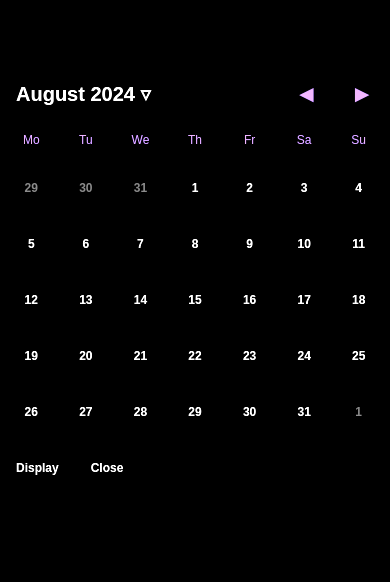
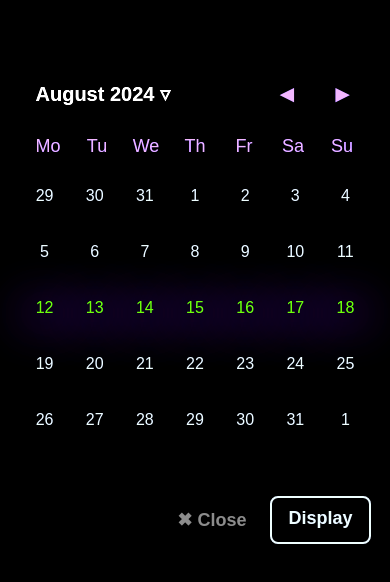
Before and after one commit to Visual-Riot/plaeen, a Next.js app: page /calendar in a window 390 px wide. Both pictures are taken after a click on the button 277 px from the left and 133 px from the top of the page. Shown: the top 582 px of the page. Built offline with nearby package versions, Linux system fonts and the light colour scheme; a web font is replaced by a local one.

Commit message:
add buttons to mobile calendar widget and refine week selection

```diff
--- a/src/app/(protected)/calendar/page.tsx
+++ b/src/app/(protected)/calendar/page.tsx
@@ -26,6 +26,7 @@ import {
   isBefore,
   addDays,
 } from "date-fns";
+import { start } from "repl";
 
 export default function Page() {
   // *** PLACEHOLDER FOR IMPORT CALENDARS FUNCTIONALITY ***
@@ -53,9 +54,9 @@ export default function Page() {
     setshowMobileCalendarWidget((prev) => !prev);
   };
 
-  const handleCalendarWidgetWeekSelect = (weekStart: Date) => {
-    setCurrentDate(weekStart);
-    setshowDesktopCalendarWidget(false);
+  const handleCalendarWidgetWeekSelect = (date: Date) => {
+    console.log("Selected week", date);
+    setCurrentDate(date);
   };
 
   // Reset dayHours state
@@ -113,43 +114,13 @@ export default function Page() {
     startOfWeek(currentDate, { weekStartsOn: 1 }).toDateString() ===
     startOfWeek(new Date(), { weekStartsOn: 1 }).toDateString();
 
-  // Check each day for events
-  const getCurrentWeekKey = (date: Date) => {
-    const start = startOfWeek(date, { weekStartsOn: 1 });
-    return format(start, "dd.MM.yyyy");
-  };
-
-  const hasEvents = (date: Date): boolean => {
-    const startDate = startOfWeek(currentDate, { weekStartsOn: 1 });
-    const weekKey = getCurrentWeekKey(currentDate);
-
-    for (let i = 0; i < 7; i++) {
-      const day = format(addDays(startDate, i), "EEEE");
-      const storedData = localStorage.getItem(`dayHours-${weekKey}`);
-
-      if (!storedData) {
-        return false;
-      }
-      const parsedData = JSON.parse(storedData);
-
-      if (Object.keys(parsedData).length === 0) {
-        return false;
-      } else {
-        return true;
-      }
-    }
-    return false;
-  };
-
-  useEffect(() => {}, [hasEvents]);
-
   return (
     // background
     <div className="relative min-h-screen bg-calendar-bg bg-cover bg-center flex justify-center items-center">
       {/* black overlay on background pic */}
       <div className="absolute inset-0 bg-black opacity-85"></div>
       {/* frosted glass */}
-      <div className="w-full md:w-4/5 min-h-screen md:min-h-4 bg-lightPurple bg-opacity-10 backdrop-filter backdrop-blur brightness-125 rounded-lg py-4 md:py-12 px-2 md:p-14">
+      <div className="w-full lg:w-4/5 min-h-screen lg:min-h-4 bg-lightPurple bg-opacity-10 backdrop-filter backdrop-blur brightness-125 rounded-lg py-4 md:py-12 px-2 md:p-14">
         {/* HEADLINE ROW */}
         {/* <div className="block md:flex md:justify-between"> */}
         <div className="flex justify-start md:justify-between">
@@ -199,11 +170,9 @@ export default function Page() {
                   }`}
                 >
                   <CalendarMobileWidget
-                    dayHours={dayHours}
                     currentDate={currentDate}
                     onWeekSelect={handleCalendarWidgetWeekSelect}
                     onClose={handleMobileCalendarPrevToggle}
-                    hasEvents={hasEvents}
                   />
                 </div>
               )}
@@ -294,7 +263,6 @@ export default function Page() {
           dayHours={dayHours}
           setDayHours={setDayHours}
           currentDate={currentDate}
-          hasEvents={hasEvents}
         />
 
         {/* Bottom Row with legend and submit button */}
--- a/src/components/buttons/TertiaryButton.tsx
+++ b/src/components/buttons/TertiaryButton.tsx
@@ -5,6 +5,8 @@ type ButtonProps = {
   children: React.ReactNode; // Accept any valid React node
   onClick: () => void; // Function to call on button click
   className?: string; // Optional prop to allow custom styling
+  color?: string;
+  hoverColor?: string;
 };
 
 // Button component
@@ -12,10 +14,12 @@ const TertiaryButton: React.FC<ButtonProps> = ({
   children,
   onClick,
   className = "",
+  color = "mediumGrey",
+  hoverColor = "lightPurple",
 }) => {
   return (
     <button
-      className={`btn text-mediumGrey hover:text-lightPurple py-1 px-2 inline-flex items-center justify-center ease-in-out duration-300 ${className}`}
+      className={`btn text-${color} hover:text-${hoverColor} py-1 px-2 inline-flex items-center justify-center ease-in-out duration-300 ${className}`}
       onClick={onClick}
     >
       {children}
--- a/src/components/calendar/CalendarDesktopWidget.tsx
+++ b/src/components/calendar/CalendarDesktopWidget.tsx
@@ -52,9 +52,9 @@ const CalendarDesktopWidget: React.FC<CalendarDesktopWidgetProps> = ({
   let displayedWeekStart = startOfWeek(currentDate, { weekStartsOn: 1 });
   let displayedWeekEnd = endOfWeek(currentDate, { weekStartsOn: 1 });
 
-  useEffect(() => {
-    console.log("selectedDate", selectedDate);
-  }, [currentDate, selectedDate]);
+  // useEffect(() => {
+  //   console.log("selectedDate", selectedDate);
+  // }, [currentDate, selectedDate]);
 
   return (
     <div className="bg-black bg-opacity-90 rounded p-4 text-xs">
--- a/src/components/calendar/CalendarMobileWidget.tsx
+++ b/src/components/calendar/CalendarMobileWidget.tsx
@@ -1,4 +1,4 @@
-import React, { useState, useEffect } from "react";
+import React, { useState, useEffect, useRef } from "react";
 import {
   format,
   startOfMonth,
@@ -11,22 +11,22 @@ import {
   subMonths,
   addMonths,
   addDays,
+  set,
+  isSameWeek,
 } from "date-fns";
+import OutlineButton from "../buttons/OutlineButton";
+import TertiaryButton from "../buttons/TertiaryButton";
 
 type CalendarMobileWidgetProps = {
   currentDate: Date;
   onWeekSelect: (date: Date) => void;
   onClose: () => void;
-  dayHours: { [key: string]: { [key: number]: string } };
-  hasEvents?: (date: Date) => boolean;
 };
 
 const CalendarMobileWidget: React.FC<CalendarMobileWidgetProps> = ({
   currentDate,
   onWeekSelect,
   onClose,
-  dayHours,
-  hasEvents,
 }) => {
   const [selectedDate, setSelectedDate] = useState(currentDate);
   const [isMonthPickerVisible, setIsMonthPickerVisible] = useState(false);
@@ -43,11 +43,6 @@ const CalendarMobileWidget: React.FC<CalendarMobileWidgetProps> = ({
     { weekStartsOn: 1 }
   );
 
-  const handleDayClick = (date: Date) => {
-    const weekStart = startOfWeek(date, { weekStartsOn: 1 });
-    onWeekSelect(weekStart);
-  };
-
   const handlePrevMonthClick = () => {
     setSelectedDate(subMonths(selectedDate, 1));
   };
@@ -60,16 +55,17 @@ const CalendarMobileWidget: React.FC<CalendarMobileWidgetProps> = ({
     setIsMonthPickerVisible((prev) => !prev);
   };
 
-  // HAS EVENTS
-  const getCurrentWeekKey = (date: Date) => {
-    const start = startOfWeek(date, { weekStartsOn: 1 });
-    return format(start, "dd.MM.yyyy");
+  const handleDisplayClick = () => {
+    onWeekSelect(startOfWeek(selectedDate, { weekStartsOn: 1 }));
+    onClose();
   };
 
+  // HAS EVENTS
   const hasDayEvents = (date: Date): boolean => {
-    const startOfWeekDate = startOfWeek(date, { weekStartsOn: 1 });
-    const weekKey = format(startOfWeekDate, "dd.MM.yyyy");
-
+    const weekKey = format(
+      startOfWeek(date, { weekStartsOn: 1 }),
+      "dd.MM.yyyy"
+    );
     const storedData = localStorage.getItem(`dayHours-${weekKey}`);
 
     if (!storedData) {
@@ -84,8 +80,13 @@ const CalendarMobileWidget: React.FC<CalendarMobileWidgetProps> = ({
     );
   };
 
+  // IS CURRENT WEEK
+  const isCurrentWeek = (week: Date): boolean => {
+    return isSameWeek(week, selectedDate, { weekStartsOn: 1 });
+  };
+
   return (
-    <div className="rounded text-xs h-full flex flex-col pt-8">
+    <div className="rounded text-xs h-full flex flex-col pt-8 px-[5%] md:px-[20%]">
       <div className="py-8">
         {/* Month Selector Row */}
         <div className="flex flex-row items-center justify-between">
@@ -112,7 +113,7 @@ const CalendarMobileWidget: React.FC<CalendarMobileWidgetProps> = ({
         )}
 
         {/* Days of the Week */}
-        <div className="grid grid-cols-7 gap-2 p-2 text-center text-lightPurple">
+        <div className="grid grid-cols-7 gap-2 p-2 text-lg text-center text-lightPurple">
           {["Mo", "Tu", "We", "Th", "Fr", "Sa", "Su"].map((day) => (
             <div key={day} className="font-light">
               {day}
@@ -121,7 +122,7 @@ const CalendarMobileWidget: React.FC<CalendarMobileWidgetProps> = ({
         </div>
 
         {/* Render Days */}
-        <div className="flex-grow grid grid-cols-7 gap-2 p-2 text-white overflow-y-auto">
+        <div className="flex-grow grid grid-cols-7 text-lg mb-12">
           {weeks.map((week) => {
             return (
               <React.Fragment key={week.toString()}>
@@ -131,21 +132,22 @@ const CalendarMobileWidget: React.FC<CalendarMobileWidgetProps> = ({
                 }).map((day) => (
                   <div
                     key={day.toString()}
-                    className={`cursor-pointer p-4 text-center rounded ${
-                      isSameMonth(day, selectedDate)
-                        ? "text-white"
-                        : "text-grey"
-                    }`}
-                    onClick={() => handleDayClick(day)}
+                    className={`relative cursor-pointer p-4 text-center font-normal text-base  transition-all duration-500 ease-in-out ${
+                      isCurrentWeek(week) ? "text-neonGreen" : "text-lightGrey"
+                    } ${isSameMonth(day, selectedDate) ? "" : "text-gray-700"}`}
+                    onClick={() => setSelectedDate(day)}
                   >
-                    {format(day, "d")}
+                    <div
+                      className={`absolute inset-0 bg-darkPurple blur-xl h-[10px] top-1/2 transform -translate-y-50 transition-all duration-500 ease-in-out ${
+                        isCurrentWeek(week) ? "opacity-70" : "opacity-0"
+                      }`}
+                    ></div>
 
-                    {/* Render the purple dot for non-'available' playerSlots */}
+                    <span className="relative">{format(day, "d")}</span>
 
                     {hasDayEvents(day) && (
-                      <div className="mt-1 w-2 h-2 bg-purple-500 rounded-full mx-auto"></div>
+                      <div className="absolute bottom-1 left-1/2 transform -translate-x-1/2 w-[6px] h-[6px] bg-purple-500 rounded-full"></div>
                     )}
-                    {/* <div className="mt-1 w-2 h-2 bg-purple-500 rounded-full mx-auto"></div> */}
                   </div>
                 ))}
               </React.Fragment>
@@ -154,20 +156,18 @@ const CalendarMobileWidget: React.FC<CalendarMobileWidgetProps> = ({
         </div>
 
         {/* Display Button */}
-        <button
-          className="p-4 bg-green-500 text-white"
-          onClick={() =>
-            onWeekSelect(startOfWeek(selectedDate, { weekStartsOn: 1 }))
-          }
-        >
-          Display
-        </button>
-        <button
-          className="p-4 bg-green-500 text-white"
-          onClick={() => onClose()}
-        >
-          Close
-        </button>
+        <div className="flex w-full justify-end items-center mt-8 space-x-4">
+          <TertiaryButton
+            onClick={onClose}
+            hoverColor="lightPurple"
+            className="text-lg"
+          >
+            ✖ Close
+          </TertiaryButton>
+          <OutlineButton onClick={handleDisplayClick} className="px-4 text-lg">
+            Display
+          </OutlineButton>
+        </div>
       </div>
     </div>
   );
--- a/src/components/calendar/PlayerCalendarWrapper.tsx
+++ b/src/components/calendar/PlayerCalendarWrapper.tsx
@@ -10,14 +10,12 @@ interface PlayerCalendarWrapperProps {
     React.SetStateAction<{ [key: string]: { [key: number]: string } }>
   >;
   currentDate: Date;
-  hasEvents?: (date: Date) => boolean;
 }
 
 const PlayerCalendarWrapper: React.FC<PlayerCalendarWrapperProps> = ({
   dayHours,
   setDayHours,
   currentDate,
-  hasEvents,
 }) => {
   const selectedDay = "Monday";
   const [isMobile, setIsMobile] = useState(false);
@@ -113,7 +111,6 @@ const PlayerCalendarWrapper: React.FC<PlayerCalendarWrapperProps> = ({
   };
 
   // ------ Handle select all slots for hours
-
   const selectAllSlotsForHours = (
     hour: number,
     currentStates: { [day: string]: string },
```
